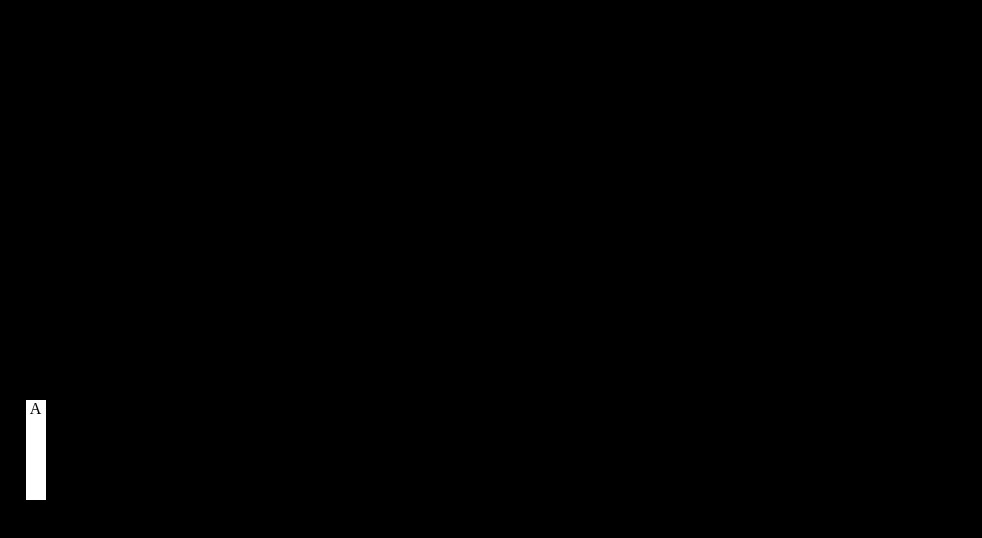
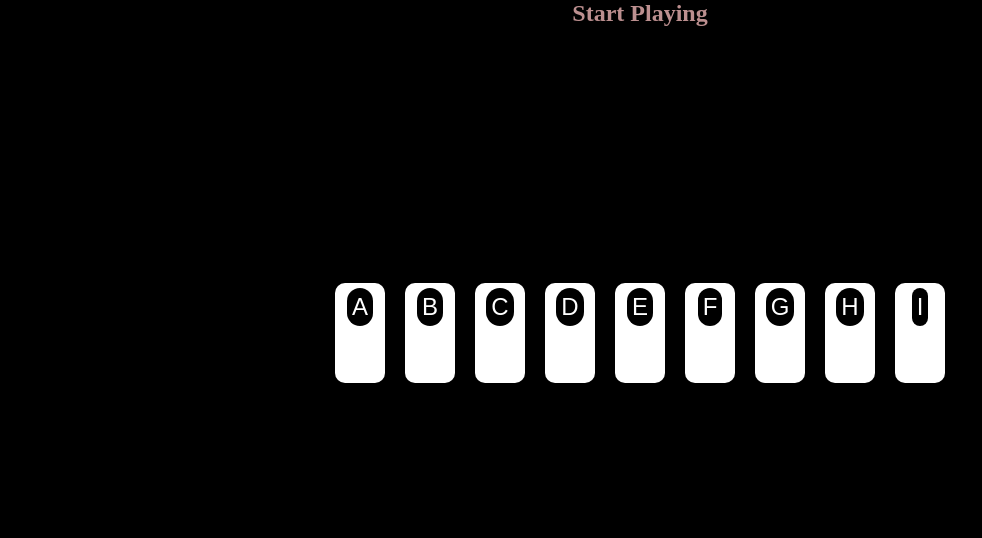
Before and after one commit to Code-npm/Cohort, a plain HTML site: page day49/index.html in a window 1280 px wide. Shown: the whole page, without its empty margins (0-982 px from the left). Drawn offline with Linux system fonts and the light colour scheme.

Commit message:
Piano Continues

```diff
--- a/day49/index.html
+++ b/day49/index.html
@@ -7,18 +7,39 @@
     <link rel="stylesheet" href="style.css">
 </head>
 <body>
+    <h2>Start Playing</h2>
     <main>
-<div class="audio">A
+<div class="audio">
+    <button id="Audio1">A</button>
     <audio id="myAudio1" src="/28.mp3"></audio>
 </div>
-<audio id="myAudio2" src="/29.mp3"></audio>
-<audio id="myAudio3" src="/30.mp3"></audio>
-<audio id="myAudio4" src="/31.mp3"></audio>
-<audio id="myAudio5" src="/32.mp3"></audio>
-<audio id="myAudio6" src="/33.mp3"></audio>
-<audio id="myAudio7" src="/34.mp3"></audio>
-<audio id="myAudio8" src="/35.mp3"></audio>
-<audio id="myAudio9" src="/36.mp3"></audio>
+<div class="audio">
+    <button id="Audio">B</button>
+    <audio id="myAudio2" src="/29.mp3"></audio>
+</div>
+<div class="audio">
+    <button id="Audio3">C</button>
+    <audio id="myAudio3" src="/30.mp3"></audio>
+</div>
+<div class="audio">
+    <button  id="Audio4">D</button>
+<audio id="myAudio4" src="/31.mp3"></audio></div>
+<div class="audio">
+    <button id="Audio5">E</button>
+<audio id="myAudio5" src="/32.mp3"></audio></div>
+
+<div class="audio">
+    <button id="Audio6">F</button>
+<audio id="myAudio6" src="/33.mp3"></audio></div>
+<div class="audio">
+    <button id="Audio7">G</button>
+<audio id="myAudio7" src="/34.mp3"></audio></div>
+<div class="audio">
+    <button id="Audio8">H</button>
+<audio id="myAudio8" src="/35.mp3"></audio></div>
+<div class="audio">
+    <button id="Audio9">I</button>
+<audio id="myAudio9" src="/36.mp3"></audio></div>
     </main>
     <script src="script.js"></script>
 </body>
--- a/day49/script.js
+++ b/day49/script.js
@@ -1,7 +1,19 @@
+var audio1=document.querySelector('#Audio1')
+var audio2=document.querySelector('#Audio2')
+var audio3=document.querySelector('#Audio3')
+var audio4=document.querySelector('#Audio4')
+var audio5=document.querySelector('#Audio5')
+var audio6=document.querySelector('#Audio6')
+var audio7=document.querySelector('#Audio7')
+var audio8=document.querySelector('#Audio8')
+var audio9=document.querySelector('#Audio9')
+var h2=document.querySelector('h2')
+
 document.body.addEventListener("keydown" , function(dets){
     console.log(dets)
    if(dets.key=="a"){
-        document.getElementById('myAudio1').play()
+        document.getElementById('myAudio1').play();
+
    }
    else if(dets.key=="d"){
        document.getElementById('myAudio2').play()
@@ -27,5 +39,8 @@ document.body.addEventListener("keydown" , function(dets){
    else if(dets.key=='i'){
         document.getElementById('myAudio9').play()
    }
+   else{
+       h2.innerHTML="Press Any key From A to I"
+   }
 
 })
--- a/day49/style.css
+++ b/day49/style.css
@@ -8,17 +8,36 @@
 body{
     width: 100%;
     height: 100%;
+    overflow: hidden;
     background-color: black;
 }
+main{
+    display: flex;
+    justify-content: center;
+    align-items: center;
 
+}
+h2{
+    color: white;
+    text-align: center;
+    color: rosybrown;
+}
 .audio{
     background-color: white;
-    position: absolute;
     height: 100px;
-    width: 20px;
+    width: 50px;
     color: black;
-    top: 50%;
-    left: 2%;
     text-align: center;
-
+    margin: 0px 10px;
+    margin-top: 20%;
+    border-radius: 10px;
 }
+button{
+    font-size: 1.5rem;
+    margin: 5px 0px;
+    border: none;
+    background-color: black;
+    color: white;
+    padding: 5px;
+    border-radius: 20px;
+}
```
